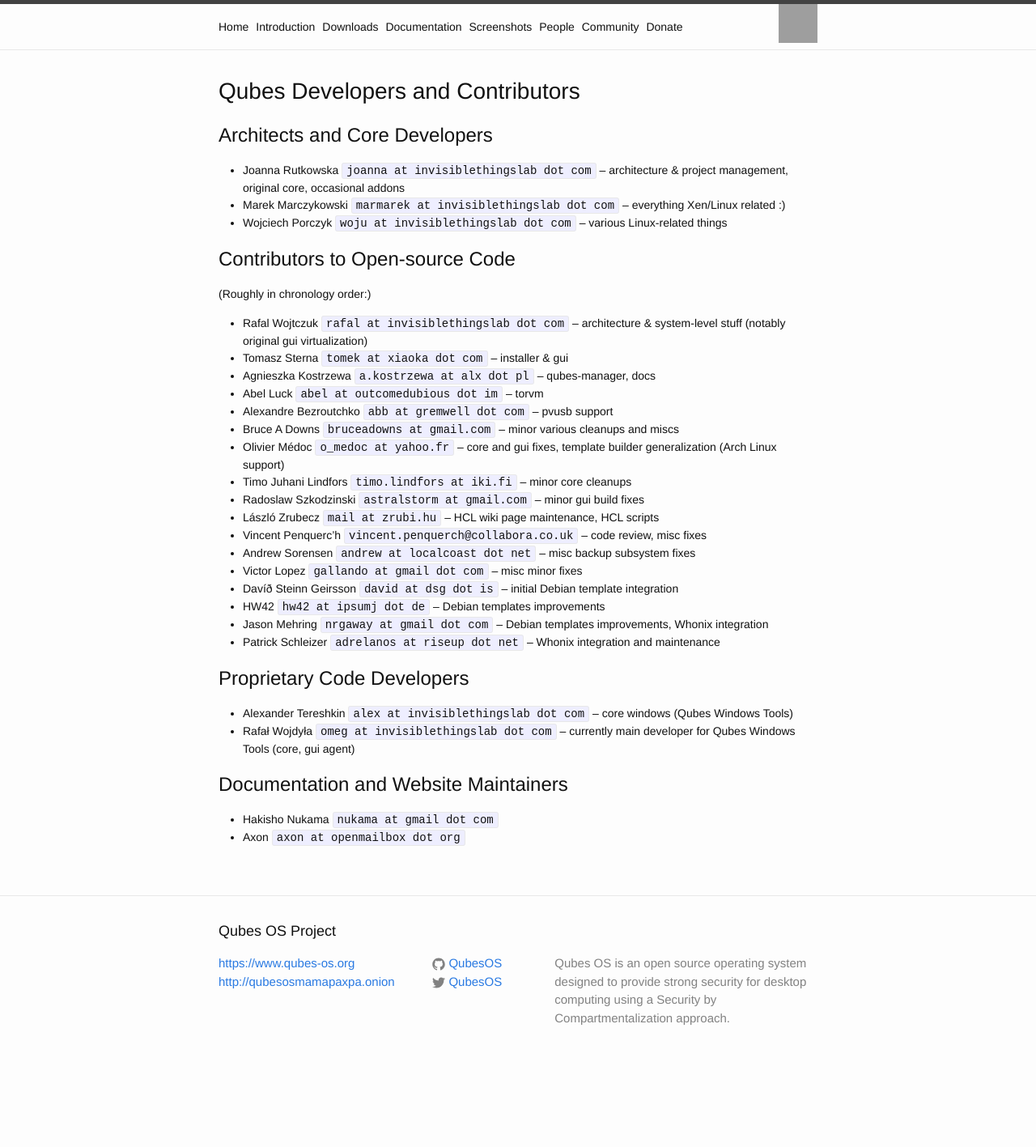
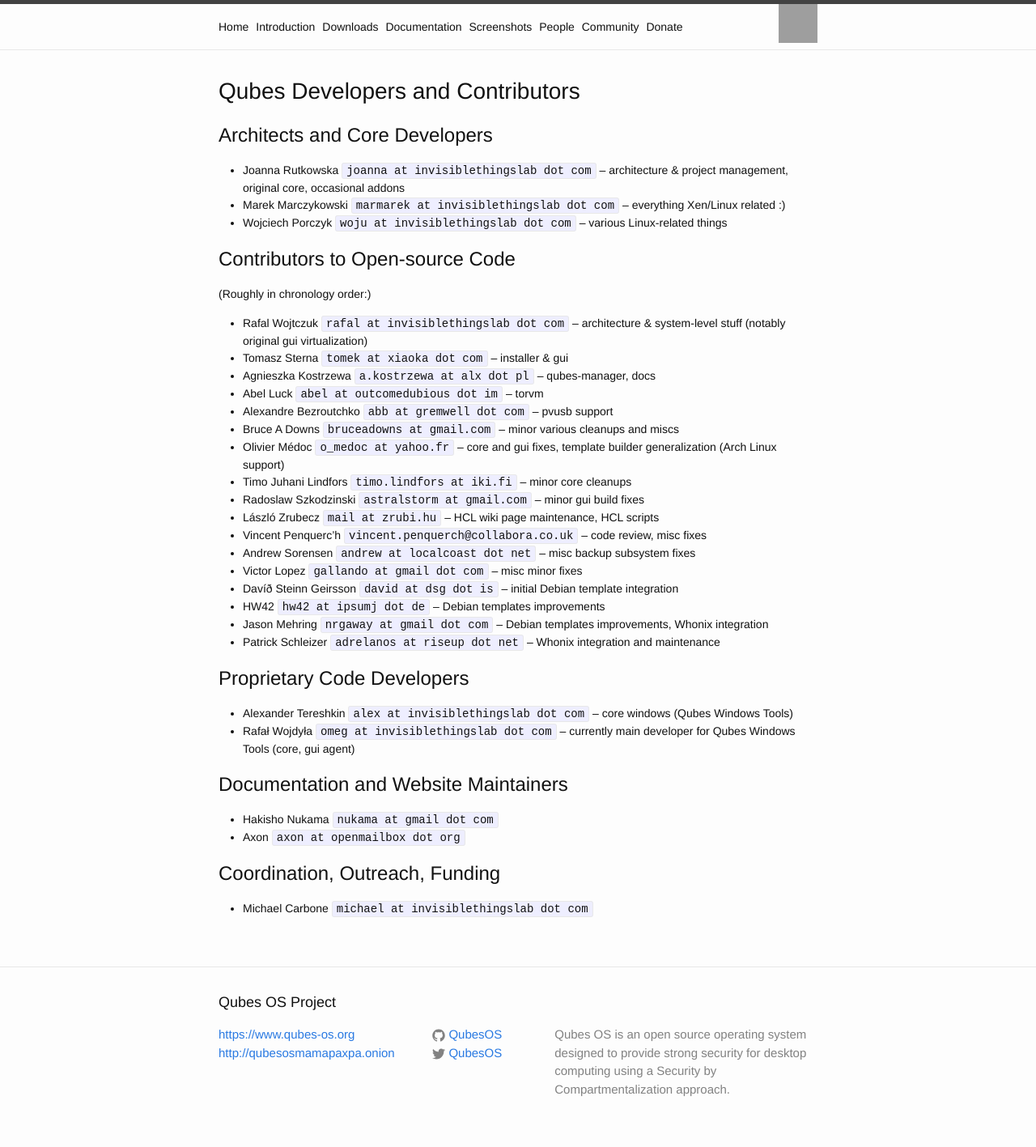
Before and after one commit to QubesOS/qubesos.github.io, a Jekyll site: the page built from pages/people.md, in a window 1280 px wide. Shown: the whole page at 81% size. Built offline with Jekyll 4.4.1, drawn with Linux system fonts in a browser that asks for light colours; before the commit the page ends 1329 px from its top, so only the background shows below that; grey boxes are pictures that could not be loaded.

Commit message:
adding myself to people/team page
feel free to change description.

```diff
--- a/pages/people.md
+++ b/pages/people.md
@@ -51,3 +51,8 @@ Documentation and Website Maintainers
 
 -   Hakisho Nukama `nukama at gmail dot com`
 -   Axon `axon at openmailbox dot org`
+
+Coordination, Outreach, Funding
+------------------------------
+
+- Michael Carbone `michael at invisiblethingslab dot com`
```
